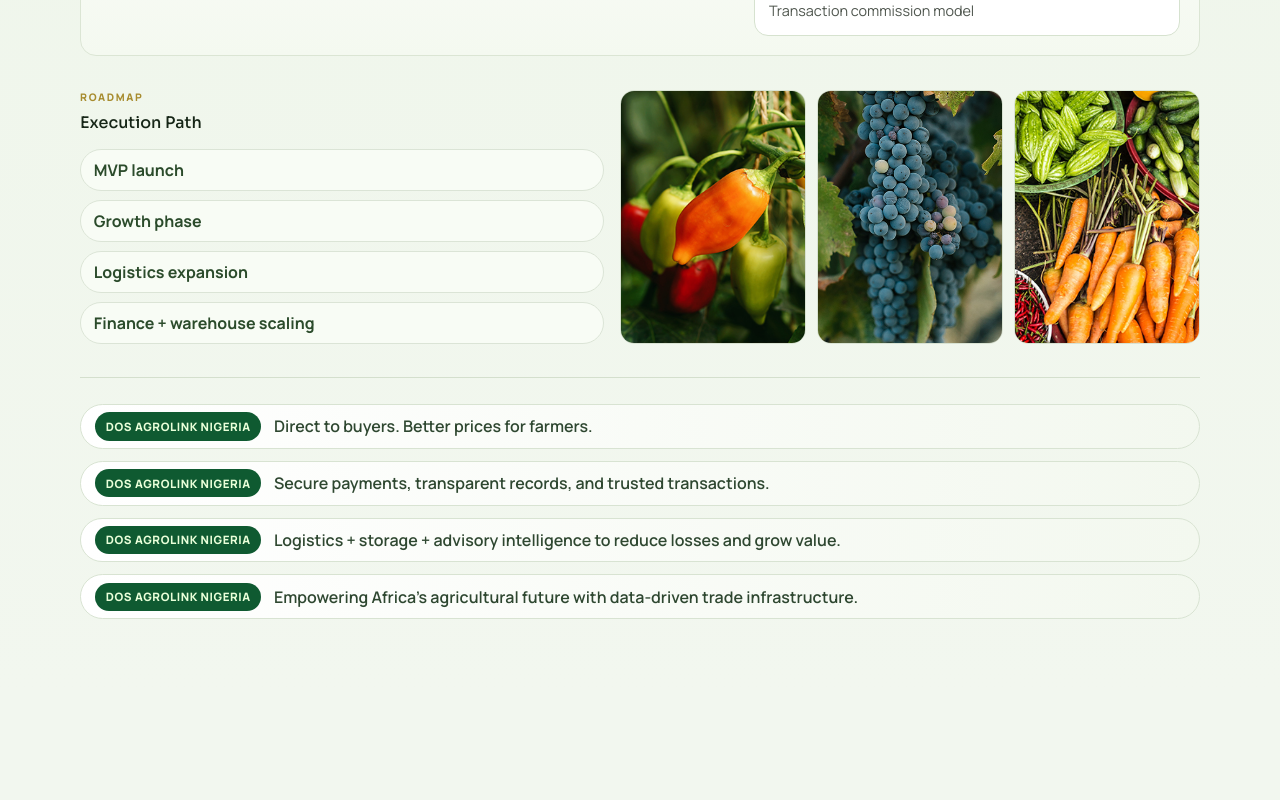
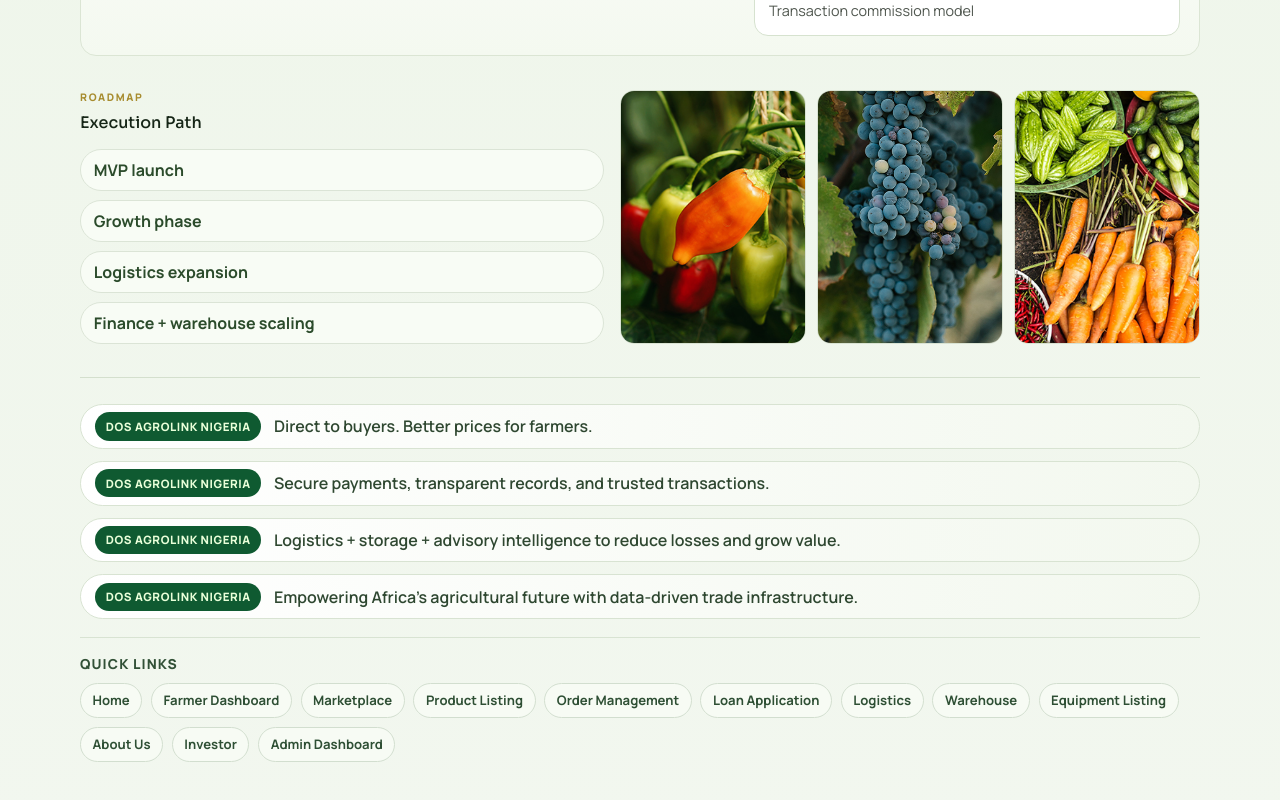
Before and after one commit to steve-diamond/agrolink-frontend, a Next.js app: page / in a window 1280 px wide. Shown: the part 2378-3178 px from the top of the page. Before the commit the page ends 3072 px from the top, so only its background shows below. Built offline with nearby package versions, Linux system fonts and the light colour scheme.

Commit message:
Add homepage footer quick links for key platform modules

```diff
--- a/app/globals.css
+++ b/app/globals.css
@@ -804,6 +804,45 @@ button {
   font-weight: 600;
 }
 
+.footer-quick-links {
+  margin-top: 1.1rem;
+  border-top: 1px solid #d8e3d2;
+  padding-top: 1rem;
+}
+
+.footer-quick-links p {
+  margin: 0 0 0.55rem;
+  color: #315036;
+  font-size: 0.86rem;
+  font-weight: 800;
+  letter-spacing: 0.08em;
+  text-transform: uppercase;
+}
+
+.footer-quick-links div {
+  display: flex;
+  flex-wrap: wrap;
+  gap: 0.55rem;
+}
+
+.footer-quick-links a {
+  border: 1px solid #d2decf;
+  border-radius: 999px;
+  background: #f7fbf4;
+  color: #2e4f34;
+  text-decoration: none;
+  font-size: 0.82rem;
+  font-weight: 700;
+  padding: 0.42rem 0.72rem;
+  transition: background-color 160ms ease, border-color 160ms ease, color 160ms ease;
+}
+
+.footer-quick-links a:hover {
+  border-color: #b7cbaf;
+  background: #eaf4e3;
+  color: #1f4a2a;
+}
+
 .landing-footer {
   border-top: 1px solid #d6e0d0;
   padding-top: 2.1rem;
@@ -970,6 +1009,10 @@ button {
     align-items: flex-start;
   }
 
+  .footer-quick-links div {
+    gap: 0.45rem;
+  }
+
   .product-banner {
     grid-template-columns: 1fr;
     min-height: 300px;
--- a/app/page.tsx
+++ b/app/page.tsx
@@ -74,6 +74,21 @@ const heroImages = [
   "/agropro/images/about_img.jpg",
   "/agropro/images/service1.jpg",
   "/agropro/images/service2.jpg",
+];
+
+const footerQuickLinks = [
+  { href: "/", label: "Home" },
+  { href: "/dashboard", label: "Farmer Dashboard" },
+  { href: "/marketplace", label: "Marketplace" },
+  { href: "/product-listing", label: "Product Listing" },
+  { href: "/order-management", label: "Order Management" },
+  { href: "/loan-application", label: "Loan Application" },
+  { href: "/logistics", label: "Logistics" },
+  { href: "/warehouse", label: "Warehouse" },
+  { href: "/equipment-listing", label: "Equipment Listing" },
+  { href: "/about-us", label: "About Us" },
+  { href: "/investor", label: "Investor" },
+  { href: "/admin/login", label: "Admin Dashboard" },
 ];
 
 export default function Home() {
@@ -195,6 +210,17 @@ export default function Home() {
             <p>Empowering Africa&apos;s agricultural future with data-driven trade infrastructure.</p>
           </div>
         </div>
+
+        <div className="footer-quick-links" aria-label="Homepage quick links">
+          <p>Quick Links</p>
+          <div>
+            {footerQuickLinks.map((item) => (
+              <Link key={item.href} href={item.href}>
+                {item.label}
+              </Link>
+            ))}
+          </div>
+        </div>
       </footer>
     </main>
   );
```
